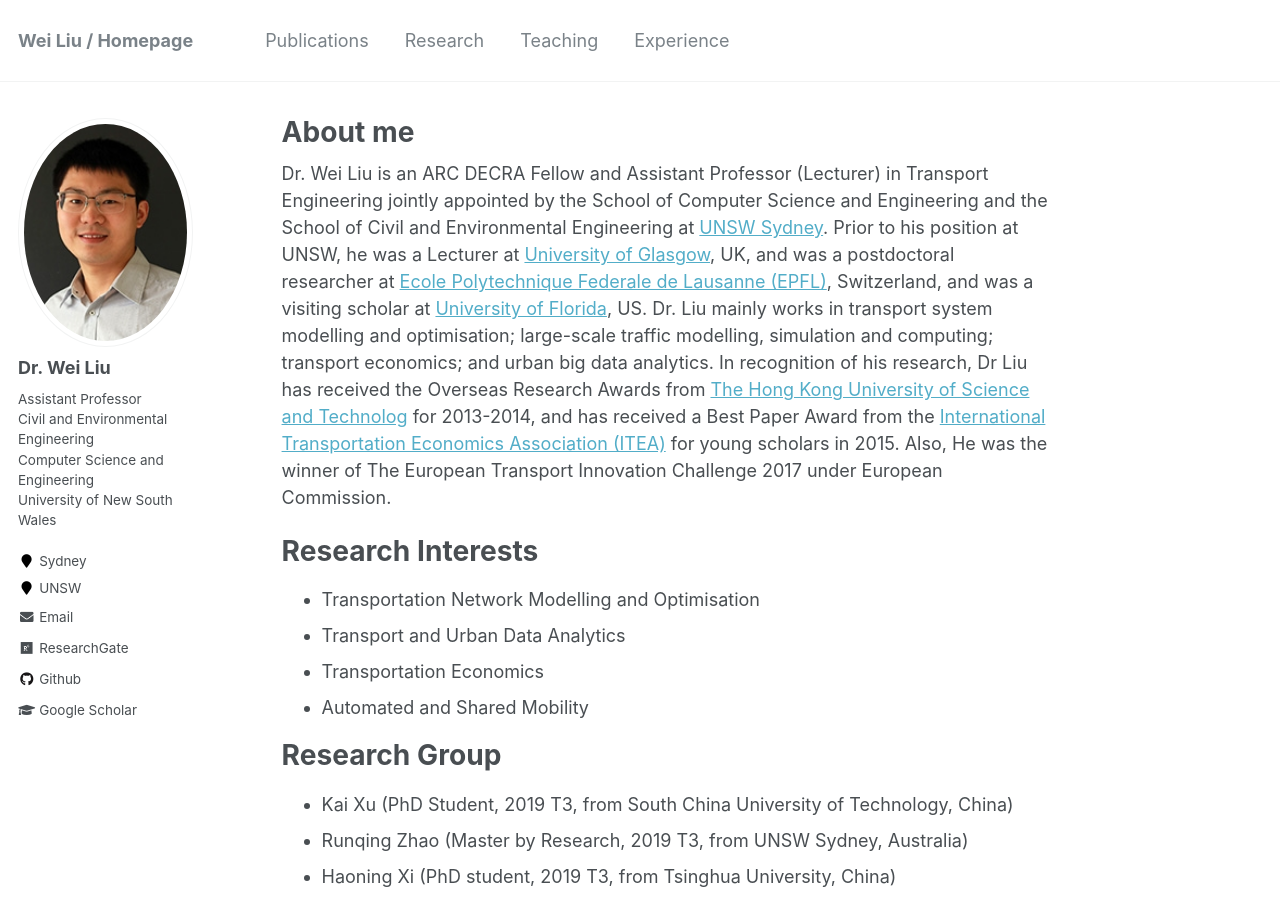
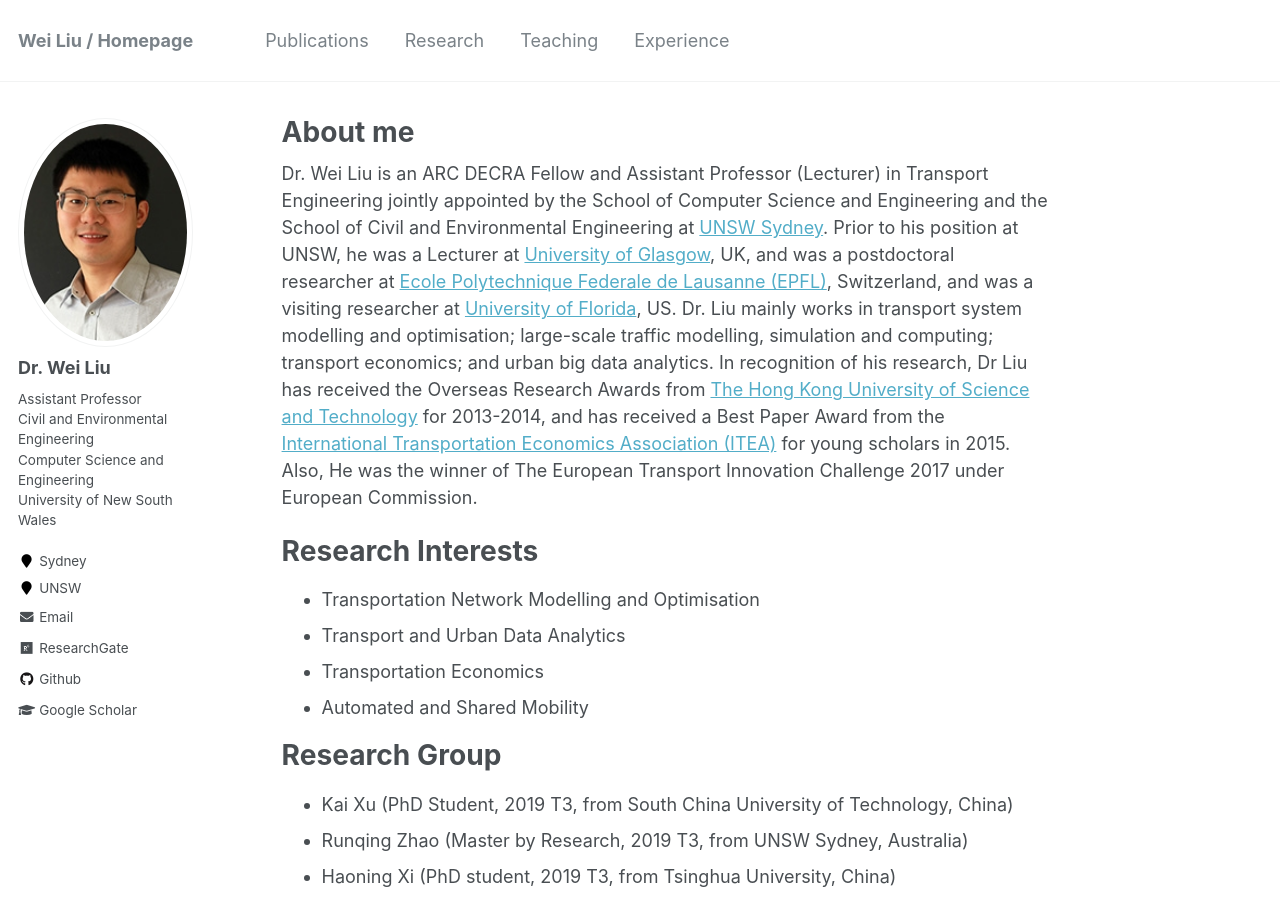
Before and after one commit to weiliu2016/weiliu2016.github.io, a Jekyll site: the page built from _pages/about.md, in a window 1280 px wide and 900 px high. Built offline with Jekyll 4.4.1, drawn with Linux system fonts in a browser that asks for light colours.

Commit message:
Update about.md

```diff
--- a/_pages/about.md
+++ b/_pages/about.md
@@ -8,7 +8,7 @@ redirect_from:
   - /about.html
 ---
 
-Dr. Wei Liu is an ARC DECRA Fellow and Assistant Professor (Lecturer) in Transport Engineering jointly appointed by the School of Computer Science and Engineering and the School of Civil and Environmental Engineering at [UNSW Sydney](https://www.unsw.edu.au/). Prior to his position at UNSW, he was a Lecturer at [University of Glasgow](https://www.gla.ac.uk/), UK, and was a postdoctoral researcher at [Ecole Polytechnique Federale de Lausanne (EPFL)](https://www.epfl.ch/en/), Switzerland, and was a visiting scholar at [University of Florida](http://www.ufl.edu/), US. Dr. Liu mainly works in transport system modelling and optimisation; large-scale traffic modelling, simulation and computing; transport economics; and urban big data analytics. In recognition of his research, Dr Liu has received the Overseas Research Awards from [The Hong Kong University of Science and Technolog](https://www.ust.hk/home) for 2013-2014, and has received a Best Paper Award from the [International Transportation Economics Association (ITEA)](https://iteaweb.org/) for young scholars in 2015. Also, He was the winner of The European Transport Innovation Challenge 2017 under European Commission.
+Dr. Wei Liu is an ARC DECRA Fellow and Assistant Professor (Lecturer) in Transport Engineering jointly appointed by the School of Computer Science and Engineering and the School of Civil and Environmental Engineering at [UNSW Sydney](https://www.unsw.edu.au/). Prior to his position at UNSW, he was a Lecturer at [University of Glasgow](https://www.gla.ac.uk/), UK, and was a postdoctoral researcher at [Ecole Polytechnique Federale de Lausanne (EPFL)](https://www.epfl.ch/en/), Switzerland, and was a visiting researcher at [University of Florida](http://www.ufl.edu/), US. Dr. Liu mainly works in transport system modelling and optimisation; large-scale traffic modelling, simulation and computing; transport economics; and urban big data analytics. In recognition of his research, Dr Liu has received the Overseas Research Awards from [The Hong Kong University of Science and Technology](https://www.ust.hk/home) for 2013-2014, and has received a Best Paper Award from the [International Transportation Economics Association (ITEA)](https://iteaweb.org/) for young scholars in 2015. Also, He was the winner of The European Transport Innovation Challenge 2017 under European Commission.
 
 Research Interests
 ======
```
